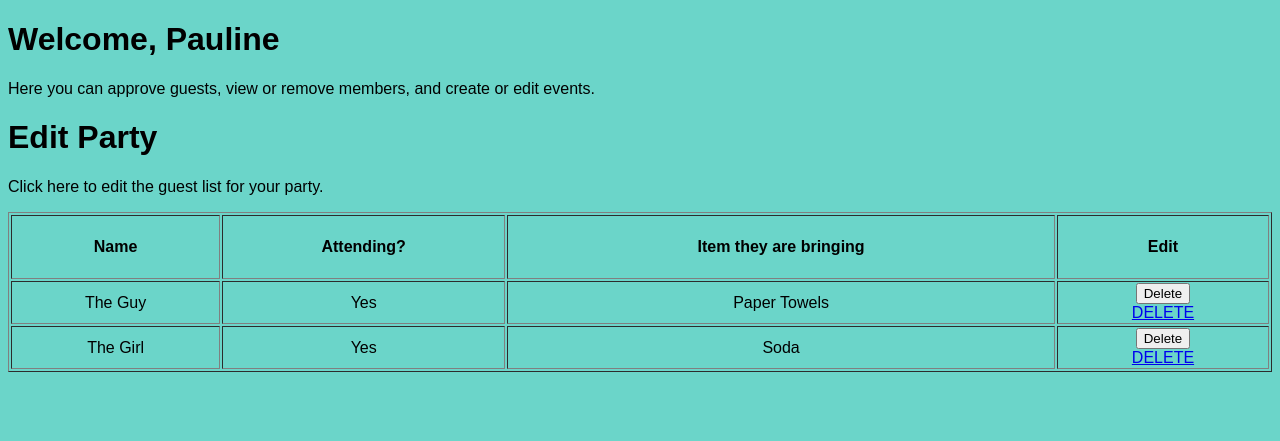
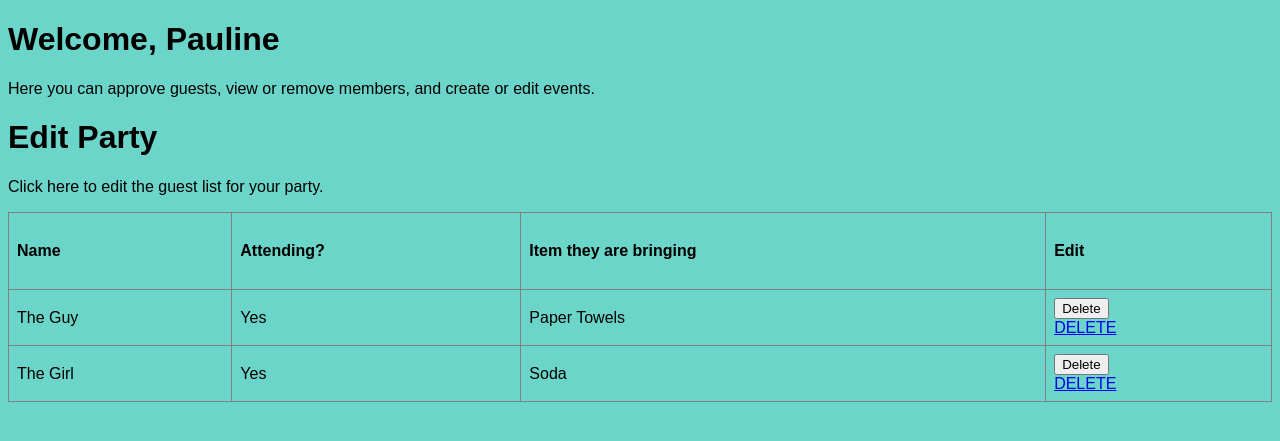
Before and after one commit to CS329EProject0/Project0, a PHP site: page /adminPage.php in a window 1280 px wide. Shown: the top 441 px of the page. Run offline with PHP 8.4, Linux system fonts and the light colour scheme.

Commit message:
table style

```diff
--- a/webDesign.css
+++ b/webDesign.css
@@ -2,6 +2,23 @@
 body {
 	background-color: #6bd5c9;
   font-family: "Arial";
+}
+
+table {
+  border-collapse: collapse;
+  width: 100%;
+}
+
+th, td {
+  text-align: left;
+  padding: 8px;
+}
+
+tr:nth-child(even){background-color: #f2f2f2}
+
+th {
+  background-color: #4CAF50;
+  color: white;
 }
 
 button {
```
